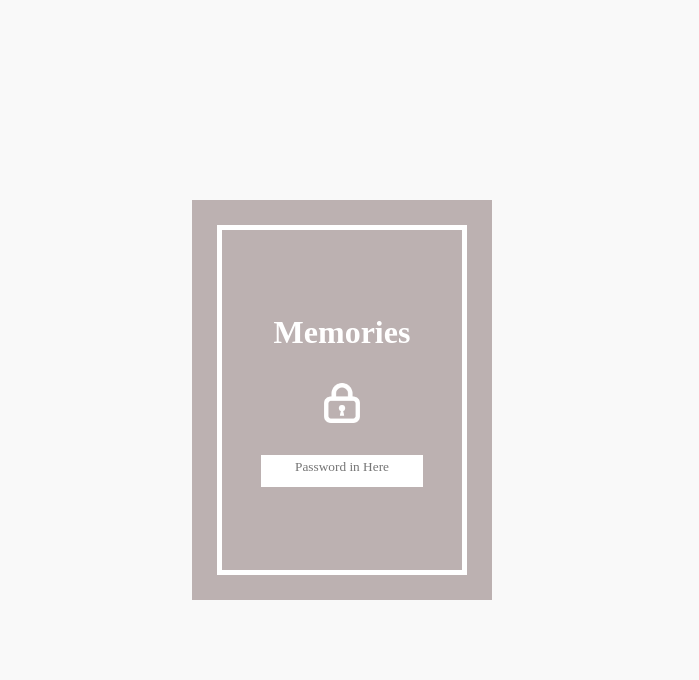
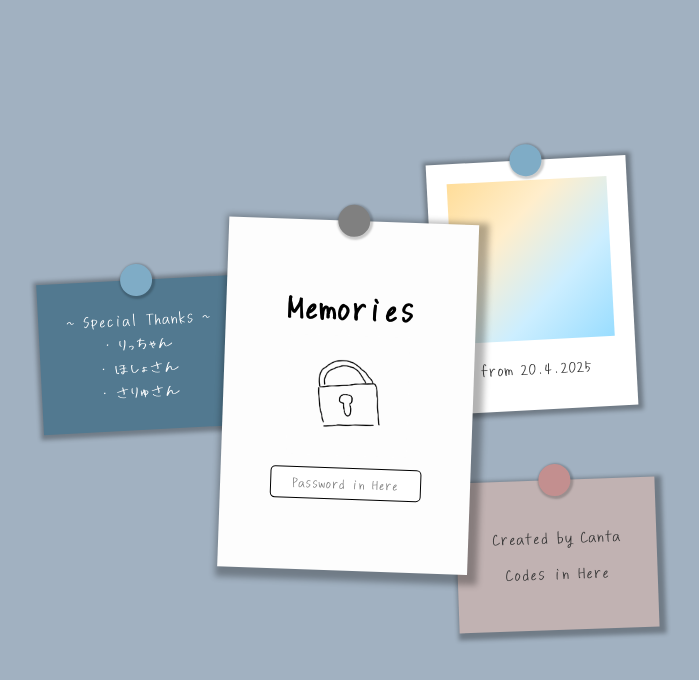
Before and after one commit to k4nkan/sun_a_nagoya_memories, a plain HTML site: page public/index.html in a window 1280 px wide. Shown: the whole page, without its empty margins (298-997 px from the left). Drawn offline with Linux system fonts and the light colour scheme.

Commit message:
#31 認証画面のデザイン変更

```diff
--- a/public/index.html
+++ b/public/index.html
@@ -6,6 +6,7 @@
     <title>Memories</title>
     <link rel="stylesheet" href="styles/global.css" />
     <link rel="stylesheet" href="styles/loading.css" />
+    <link rel="stylesheet" href="styles/auth.css" />
   </head>
   <body>
     <section class="flex loading">
@@ -15,14 +16,31 @@
       <div class="bar"></div>
       <div class="bar"></div>
     </section>
-    <section class="flex password">
-      <div class="password-line"></div>
+    <section class="password">
       <div class="flex password-container">
         <h2>Memories</h2>
-        <img id="auth-img" src="img/lock.png" alt="lock" />
+        <img id="auth-img" src="img/lock.webp" alt="lock" />
         <textarea id="passwordInput" placeholder="Password in Here"></textarea>
       </div>
     </section>
     <script type="module" src="./scripts/auth/auth.js"></script>
+    <section class="links">
+      <a target="_blank" href="https://kanta-portfolio.vercel.app/"
+        >Created by Canta</a
+      >
+      <a target="_blank" href="https://github.com/k4nkan/sun_a_nagoya_memories"
+        >Codes in Here</a
+      >
+    </section>
+    <section class="thanks">
+      <p>~ Special Thanks ~</p>
+      <p>・ りっちゃん</p>
+      <p>・ ほしょさん</p>
+      <p>・ さりゅさん</p>
+    </section>
+    <section class="sample">
+      <div class="sample-img"></div>
+      <p>from 20.4.2025</p>
+    </section>
   </body>
 </html>
--- a/public/scripts/auth/auth.js
+++ b/public/scripts/auth/auth.js
@@ -21,7 +21,7 @@ export async function login(password) {
       localStorage.setItem("token", data.token);
       // 認証成功時に画像切り替え
       if (authImg) {
-        authImg.src = "img/unlock.png";
+        authImg.src = "img/unlock.webp";
         authImg.classList.add("unlocked");
       }
       // 切り替えアニメーション終了後に画面遷移
--- /dev/null
+++ b/public/styles/auth.css
@@ -0,0 +1,221 @@
+body {
+  background: #a1b1c1;
+  position: relative;
+}
+
+.password {
+  position: absolute;
+  z-index: 10;
+  top: 50%;
+  left: 50%;
+  transform: rotate(2deg) translate(-50%, -50%);
+
+  .password-container {
+    z-index: 20;
+    position: relative;
+    width: 250px;
+    height: 350px;
+    box-shadow: 4px 4px 6px 6px rgba(0, 0, 0, 0.3);
+    flex-direction: column;
+    gap: 12px;
+    background: #fdfdfd;
+    color: black;
+
+    &::before {
+      z-index: 30;
+      position: absolute;
+      content: "";
+      width: 32px;
+      height: 32px;
+      background: gray;
+      border-radius: 100%;
+      top: 0;
+      transform: translate(0, -50%);
+      box-shadow: 1px 1px 2px 2px rgba(0, 0, 0, 0.2);
+    }
+
+    h2 {
+      font-size: 32px;
+      font-family: "AlpenFont";
+    }
+
+    h2:hover {
+      animation: text-blur 1s ease;
+      cursor: default;
+    }
+
+    img {
+      height: 120px;
+      width: 120px;
+    }
+
+    #auth-img {
+      transition: transform 1s ease, opacity 0.5s ease;
+    }
+
+    #auth-img.unlocked {
+      transform: rotate(360deg) scale(1.5);
+    }
+
+    #auth-img.shake {
+      animation: shake 0.5s ease;
+    }
+
+    textarea {
+      height: 32px;
+      padding-top: 8px;
+      z-index: 10;
+      font-family: "AlpenFont";
+      text-align: center;
+      resize: none;
+      border: 1px solid black;
+      border-radius: 5px;
+    }
+
+    textarea:focus,
+    input:focus {
+      outline: none;
+      box-shadow: none;
+    }
+  }
+}
+
+.links {
+  position: absolute;
+  width: 200px;
+  height: 150px;
+  top: 60%;
+  left: 59%;
+  transform: rotate(-2deg);
+  background: #c1b2b2;
+  display: flex;
+  flex-direction: column;
+  gap: 20px;
+  justify-content: center;
+  align-items: center;
+  box-shadow: 3px 3px 4px 4px rgba(0, 0, 0, 0.3);
+
+  &::before {
+    z-index: 30;
+    position: absolute;
+    content: "";
+    width: 32px;
+    height: 32px;
+    background: #c38f8f;
+    border-radius: 100%;
+    top: 0;
+    transform: translate(0, -50%);
+    box-shadow: 1px 1px 2px 2px rgba(0, 0, 0, 0.2);
+  }
+
+  a {
+    transition: letter-spacing 0.3s;
+  }
+
+  a:hover {
+    letter-spacing: 0.1em;
+  }
+}
+
+.thanks {
+  position: absolute;
+  width: 200px;
+  height: 150px;
+  top: 35%;
+  right: 58%;
+  background: #527990;
+  color: white;
+  display: flex;
+  gap: 8px;
+  flex-direction: column;
+  align-items: center;
+  justify-content: center;
+  transform: rotate(-3deg);
+  box-shadow: 1px 1px 4px 4px rgba(0, 0, 0, 0.3);
+
+  &::before {
+    z-index: 30;
+    position: absolute;
+    content: "";
+    width: 32px;
+    height: 32px;
+    background: #7facc6;
+    border-radius: 100%;
+    top: 0;
+    transform: translate(0, -50%);
+    box-shadow: 1px 1px 2px 2px rgba(0, 0, 0, 0.2);
+  }
+}
+
+.sample {
+  position: absolute;
+  z-index: 5;
+  width: 200px;
+  height: 250px;
+  background: white;
+  display: flex;
+  flex-direction: column;
+  align-items: center;
+  top: 20%;
+  left: 57%;
+  transform: rotate(-3deg);
+  box-shadow: 1px 1px 4px 4px rgba(0, 0, 0, 0.3);
+  .sample-img {
+    width: 160px;
+    height: 160px;
+    background: linear-gradient(
+      to bottom right,
+      #ffdd99,
+      #ffeecc,
+      #cceeff,
+      #99ddff
+    );
+    margin: 20px;
+  }
+
+  &::before {
+    z-index: 30;
+    position: absolute;
+    content: "";
+    width: 32px;
+    height: 32px;
+    background: #7facc6;
+    border-radius: 100%;
+    top: 0;
+    transform: translate(0%, -50%);
+    box-shadow: 1px 1px 2px 2px rgba(0, 0, 0, 0.2);
+  }
+}
+
+@keyframes shake {
+  0% {
+    transform: translateX(0);
+  }
+  20% {
+    transform: translateX(-5px);
+  }
+  40% {
+    transform: translateX(5px);
+  }
+  60% {
+    transform: translateX(-5px);
+  }
+  80% {
+    transform: translateX(5px);
+  }
+  100% {
+    transform: translateX(0);
+  }
+}
+
+@keyframes text-blur {
+  0% {
+    filter: blur(0);
+  }
+  50% {
+    filter: blur(2px);
+  }
+  100% {
+    filter: blur(0);
+  }
+}
--- a/public/styles/home.css
+++ b/public/styles/home.css
@@ -34,7 +34,7 @@
     width: 216px;
     height: 258px;
     background: #f3f3f3;
-    box-shadow: 4px 8px 10px rgba(0, 0, 0, 0.5);
+    box-shadow: 4px 4px 6px 6px rgba(0, 0, 0, 0.4);
   }
 
   .img-container {
--- a/public/styles/loading.css
+++ b/public/styles/loading.css
@@ -50,73 +50,3 @@
     height: 25px;
   }
 }
-
-.password {
-  position: absolute;
-  .password-line {
-    width: 250px;
-    height: 350px;
-    position: absolute;
-    border: white 5px solid;
-  }
-  .password-container {
-    width: 300px;
-    height: 400px;
-    flex-direction: column;
-    gap: 32px;
-    background: #bcb1b1;
-    color: white;
-    h2 {
-      font-size: 32px;
-      font-family: "Pacifico";
-    }
-    img {
-      height: 40px;
-      width: 40px;
-    }
-    #auth-img {
-      transition: transform 1s ease, opacity 0.5s ease;
-    }
-    #auth-img.unlocked {
-      transform: rotate(360deg) scale(1.5);
-    }
-    #auth-img.shake {
-      animation: shake 0.5s ease;
-    }
-    textarea {
-      height: 32px;
-      padding-top: 4px;
-      z-index: 10;
-      font-family: "Pacifico";
-      text-align: center;
-      resize: none;
-      border: none;
-    }
-    textarea:focus,
-    input:focus {
-      outline: none;
-      box-shadow: none;
-    }
-  }
-}
-
-@keyframes shake {
-  0% {
-    transform: translateX(0);
-  }
-  20% {
-    transform: translateX(-5px);
-  }
-  40% {
-    transform: translateX(5px);
-  }
-  60% {
-    transform: translateX(-5px);
-  }
-  80% {
-    transform: translateX(5px);
-  }
-  100% {
-    transform: translateX(0);
-  }
-}
```
Also changed, not shown: public/img/lock.png (deleted), public/img/lock.webp (added), public/img/unlock.png (deleted), public/img/unlock.webp (added).
